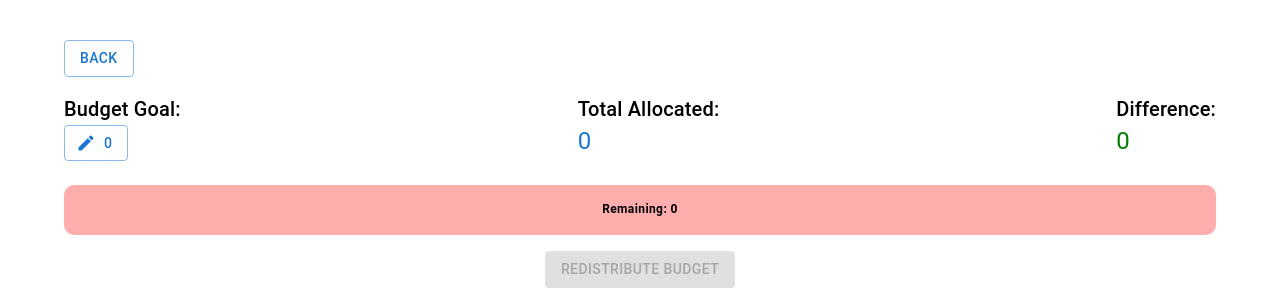
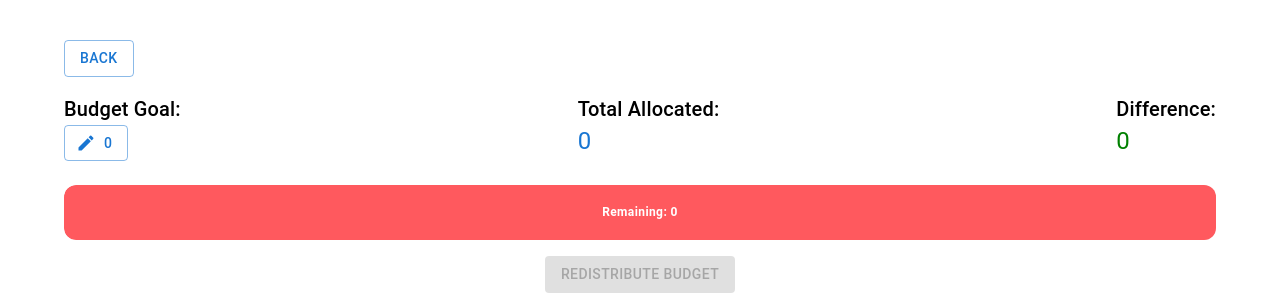
Before and after one commit to aspiforgreat/traveltracker, a React (Create React App) app in the folder frontend/: page /subbudget in a window 1280 px wide. Shown: the top 295 px of the page. Built offline with nearby package versions, Linux system fonts and the light colour scheme; no server answers.

Commit message:
update design of slider, now it looks nice

```diff
--- a/frontend/package.json
+++ b/frontend/package.json
@@ -3,6 +3,7 @@
   "version": "0.1.0",
   "private": true,
   "dependencies": {
+    "@chakra-ui/react": "^3.8.1",
     "@emotion/react": "^11.14.0",
     "@emotion/styled": "^11.14.0",
     "@mui/icons-material": "^6.4.4",
@@ -11,6 +12,7 @@
     "@shadcn/ui": "^0.0.4",
     "axios": "^1.7.9",
     "cra-template": "1.2.0",
+    "framer-motion": "^12.4.7",
     "radix-ui": "^1.1.3",
     "react": "^19.0.0",
     "react-dom": "^19.0.0",
--- a/frontend/src/MultiSliderBar.js
+++ b/frontend/src/MultiSliderBar.js
@@ -1,22 +1,28 @@
 import React, { useState, useEffect } from "react";
 import { Box, Slider, Typography } from "@mui/material";
 
-// Colors for each segment (adjust or add more as needed)
-const segmentColors = ["#ffadad", "#ffd6a5", "#fdffb6", "#caffbf", "#9bf6ff", "#a0c4ff", "#bdb2ff", "#ffc6ff"];
+// Colors for each segment
+const segmentColors = ["#ff595e", "#ffca3a", "#8ac926", "#1982c4", "#6a4c93", "#ff7b9c", "#9d4edd", "#8338ec"];
+
+// Function to calculate text color for contrast
+const getTextColor = (bgColor) => {
+    const hex = bgColor.replace("#", "");
+    const r = parseInt(hex.substring(0, 2), 16);
+    const g = parseInt(hex.substring(2, 4), 16);
+    const b = parseInt(hex.substring(4, 6), 16);
+    return (r * 0.299 + g * 0.587 + b * 0.114) > 150 ? "#000" : "#fff"; // Adjust based on brightness
+};
 
 const MultiSliderBar = ({ boxes, onAllocationChange, onAllocationsCommit }) => {
     const total = boxes.reduce((sum, box) => sum + box.number, 0);
-    const numHandles = boxes.length - 1;
 
     // Calculate initial slider positions as cumulative percentages
     const calcInitialSliderValues = () => {
         let cumulative = 0;
-        const values = [];
-        boxes.slice(0, -1).forEach((box) => {
+        return boxes.slice(0, -1).map((box) => {
             cumulative += box.number;
-            values.push((cumulative / total) * 100);
+            return (cumulative / total) * 100;
         });
-        return values;
     };
 
     const [sliderValues, setSliderValues] = useState(calcInitialSliderValues());
@@ -31,25 +37,15 @@ const MultiSliderBar = ({ boxes, onAllocationChange, onAllocationsCommit }) => {
         const newBoxes = [];
         let prev = 0;
         for (let i = 0; i < boxes.length; i++) {
-            let percentage;
-            if (i === 0) {
-                percentage = newValues[0];
-            } else if (i < boxes.length - 1) {
-                percentage = newValues[i] - newValues[i - 1];
-            } else {
-                percentage = 100 - newValues[newValues.length - 1];
-            }
-            const newNumber = Math.round((percentage / 100) * total);
-            newBoxes.push({ ...boxes[i], number: newNumber });
+            let percentage = i === 0 ? newValues[0] : i < boxes.length - 1 ? newValues[i] - newValues[i - 1] : 100 - newValues[newValues.length - 1];
+            newBoxes.push({ ...boxes[i], number: Math.round((percentage / 100) * total) });
         }
         onAllocationChange(newBoxes);
     };
 
     // Trigger save when slider stops moving
     const handleSliderCommit = () => {
-        if (onAllocationsCommit) {
-            onAllocationsCommit();
-        }
+        if (onAllocationsCommit) onAllocationsCommit();
     };
 
     const segments = [];
@@ -61,7 +57,8 @@ const MultiSliderBar = ({ boxes, onAllocationChange, onAllocationsCommit }) => {
     segments.push(100 - prevValue);
 
     return (
-        <Box sx={{ mt: 2, position: "relative", width: "100%", height: "50px", borderRadius: "10px", overflow: "hidden", backgroundColor: "#eee" }}>
+        <Box sx={{ mt: 2, position: "relative", width: "100%", height: "55px", borderRadius: "12px", overflow: "hidden", backgroundColor: "#f0f0f0" }}>
+            {/* Segments */}
             <Box sx={{ display: "flex", height: "100%" }}>
                 {segments.map((seg, index) => (
                     <Box
@@ -72,21 +69,23 @@ const MultiSliderBar = ({ boxes, onAllocationChange, onAllocationsCommit }) => {
                             display: "flex",
                             alignItems: "center",
                             justifyContent: "center",
+                            padding: "6px",
+                            borderRadius: index === 0 ? "12px 0 0 12px" : index === segments.length - 1 ? "0 12px 12px 0" : "0",
                             borderRight: index < segments.length - 1 ? "2px solid white" : "none",
                         }}
                     >
-                        <Typography variant="caption" sx={{ color: "#000", fontWeight: "bold" }}>
+                        <Typography variant="caption" sx={{ color: getTextColor(segmentColors[index % segmentColors.length]), fontWeight: "bold" }}>
                             {boxes[index] ? boxes[index].name : "Remaining"}: {Math.round((seg / 100) * total)}
                         </Typography>
                     </Box>
                 ))}
             </Box>
 
-            {/* Slider */}
+            {/* Sliders (handles move at the same speed as segments) */}
             <Slider
                 value={sliderValues}
                 onChange={handleSliderChange}
-                onChangeCommitted={handleSliderCommit} // Save after release
+                onChangeCommitted={handleSliderCommit}
                 step={1}
                 min={0}
                 max={100}
@@ -97,17 +96,22 @@ const MultiSliderBar = ({ boxes, onAllocationChange, onAllocationsCommit }) => {
                     width: "100%",
                     height: "100%",
                     "& .MuiSlider-thumb": {
-                        width: 8,
-                        height: "50px",
-                        backgroundColor: "#ccc",
+                        width: 16,
+                        height: "100%", // Makes handles as tall as the bar
+                        backgroundColor: "#333",
                         borderRadius: "4px",
-                        position: "absolute",
-                        top: 0,
-                        bottom: 0,
-                        transform: "none",
+                        boxShadow: "0 3px 6px rgba(0,0,0,0.2)",
                         display: "flex",
                         alignItems: "center",
                         justifyContent: "center",
+                        "&:hover": { backgroundColor: "#111" },
+                        "&::before": {
+                            content: '""',
+                            width: 4,
+                            height: 20,
+                            backgroundColor: "#ddd",
+                            borderRadius: "2px",
+                        }, // Adds an indicator (grip) inside the handle
                     },
                     "& .MuiSlider-track": { display: "none" },
                     "& .MuiSlider-rail": { display: "none" },
```
Also changed, not shown: 1 other file (tests, documents, lock files or other folders).
